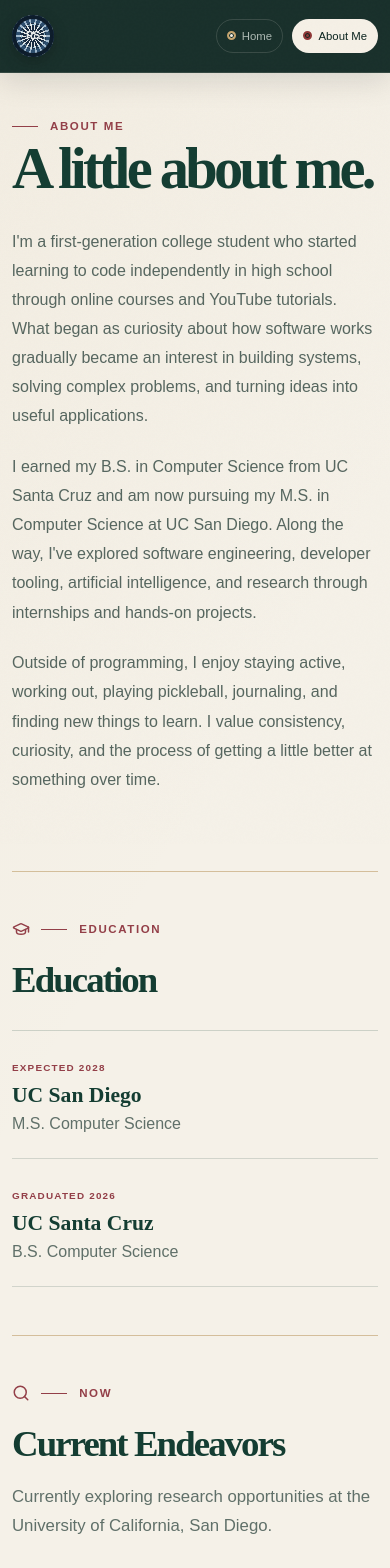
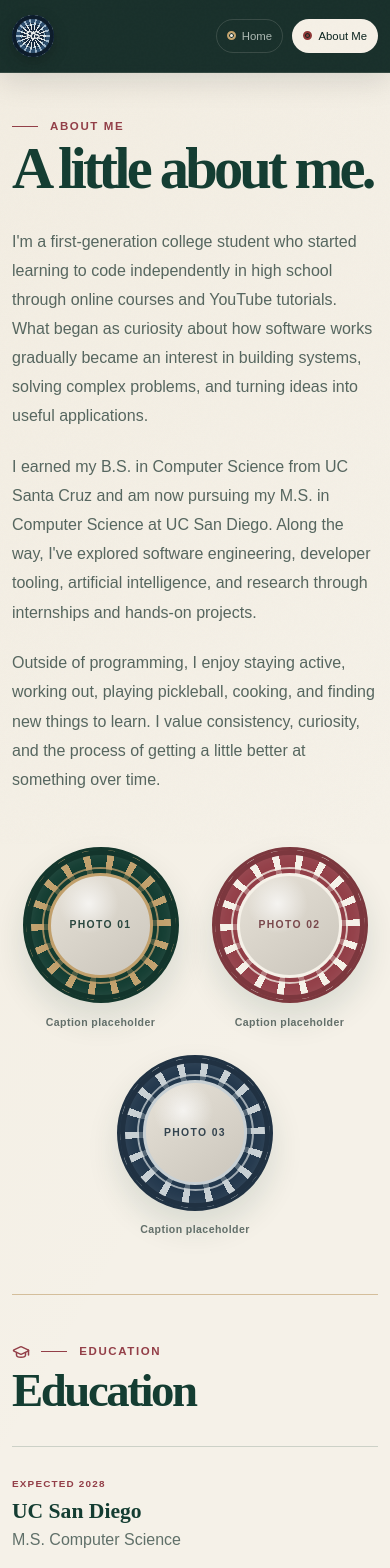
Before and after one commit to raymonsadhra/raymonsadhra.github.io, a Next.js app: page /about in a window 390 px wide. Shown: the top 1568 px of the page. Built offline with nearby package versions, Linux system fonts and the light colour scheme; no server answers.

Commit message:
Add responsive About photo chip layout

```diff
--- a/src/app/about/page.tsx
+++ b/src/app/about/page.tsx
@@ -1,4 +1,6 @@
 import { FileText, Github, GraduationCap, Linkedin, Mail, Search } from "lucide-react";
+import { PhotoPokerChip } from "@/components/PhotoPokerChip";
+import { educationPhotoChip, introductionPhotoChips } from "@/data/about";
 import { hasLink, links } from "@/data/links";
 import { withBasePath } from "@/data/siteEnvironment";
 import { analyticsEvents, isUmamiAnalyticsEnabled } from "@/data/analytics";
@@ -18,29 +20,37 @@ const contactLinks = [
 export default function About() {
   return <article className="about-v18 shell">
     <header className="about-v18-intro">
+      <div className="about-v20-intro-copy">
         <p className="eyebrow">About Me</p>
         <h1>A little about me.</h1>
         <div className="about-v18-copy">
           <p>I&apos;m a first-generation college student who started learning to code independently in high school through online courses and YouTube tutorials. What began as curiosity about how software works gradually became an interest in building systems, solving complex problems, and turning ideas into useful applications.</p>
           <p>I earned my B.S. in Computer Science from UC Santa Cruz and am now pursuing my M.S. in Computer Science at UC San Diego. Along the way, I&apos;ve explored software engineering, developer tooling, artificial intelligence, and research through internships and hands-on projects.</p>
-        <p>Outside of programming, I enjoy staying active, working out, playing pickleball, journaling, and finding new things to learn. I value consistency, curiosity, and the process of getting a little better at something over time.</p>
+          <p>Outside of programming, I enjoy staying active, working out, playing pickleball, cooking, and finding new things to learn. I value consistency, curiosity, and the process of getting a little better at something over time.</p>
+        </div>
+      </div>
+      <div className="about-v20-photo-zigzag" aria-label="Personal photo placeholders">
+        {introductionPhotoChips.map((chip, index) => <PhotoPokerChip key={chip.placeholder} {...chip} className={`photo-zigzag-${index + 1}`} />)}
       </div>
     </header>
 
-    <section className="about-v18-section about-v18-education" aria-labelledby="education-title">
+    <section className="about-v20-details" aria-label="Education and current endeavors">
+      <div className="about-v20-education" aria-labelledby="education-title">
         <div className="about-v18-label"><GraduationCap size={18} aria-hidden="true"/><p className="eyebrow">Education</p></div>
-      <div>
         <h2 id="education-title">Education</h2>
         <div className="education-entries">
           <article><span>Expected 2028</span><h3>UC San Diego</h3><p>M.S. Computer Science</p></article>
           <article><span>Graduated 2026</span><h3>UC Santa Cruz</h3><p>B.S. Computer Science</p></article>
         </div>
       </div>
-    </section>
-
-    <section className="about-v18-section current-endeavors" aria-labelledby="endeavors-title">
+      <div className="about-v20-education-photo">
+        <PhotoPokerChip {...educationPhotoChip} size="feature" />
+      </div>
+      <div className="about-v20-endeavors current-endeavors" aria-labelledby="endeavors-title">
         <div className="about-v18-label"><Search size={18} aria-hidden="true"/><p className="eyebrow">Now</p></div>
-      <div><h2 id="endeavors-title">Current Endeavors</h2><p>Currently exploring research opportunities at the University of California, San Diego.</p></div>
+        <h2 id="endeavors-title">Current Endeavors</h2>
+        <p>Currently exploring research opportunities at the University of California, San Diego.</p>
+      </div>
     </section>
 
     <section className="about-v18-contact" id="contact" aria-labelledby="contact-title">
--- a/src/app/globals.css
+++ b/src/app/globals.css
@@ -227,3 +227,162 @@ main:has(.about-v18){background:linear-gradient(120deg,rgba(193,160,108,.05),tra
 .about-v18-contact a:hover{color:var(--poker-burgundy);border-color:var(--poker-burgundy)}
 .analytics-disclosure{max-width:42rem;margin-top:1.25rem;color:var(--muted);font-size:.78rem;line-height:1.55}
 @media(max-width:700px){.about-v18{padding-top:3rem}.about-v18-intro h1{font-size:clamp(3.1rem,15vw,5rem)}.about-v18-section{grid-template-columns:1fr;gap:1.5rem;padding-block:3rem}.education-entries{grid-template-columns:1fr}.education-entries article,.education-entries article+article{padding:1.35rem 0;border-left:0}.about-v18-contact nav{gap:.6rem 1.2rem}}
+
+/* V20 — About photo chips and left-aligned personal details */
+.about-v18-intro {
+  display: grid;
+  grid-template-columns: minmax(0, 1.08fr) minmax(360px, .92fr);
+  gap: clamp(2.5rem, 6vw, 6rem);
+  max-width: none;
+  align-items: start;
+}
+.about-v20-intro-copy { min-width: 0; }
+.about-v20-intro-copy h1 { max-width: 650px; }
+.about-v20-photo-zigzag {
+  display: grid;
+  grid-template-columns: repeat(2, minmax(0, 1fr));
+  grid-template-areas: ". first" "second ." ". third";
+  gap: .4rem 1rem;
+  align-items: start;
+  padding-top: 1.25rem;
+}
+.photo-zigzag-1 { grid-area: first; }
+.photo-zigzag-2 { grid-area: second; }
+.photo-zigzag-3 { grid-area: third; }
+.photo-poker-chip {
+  --photo-chip: var(--poker-felt);
+  --photo-chip-accent: var(--poker-gold);
+  width: min(100%, 220px);
+  margin: 0;
+  justify-self: center;
+  text-align: center;
+}
+.photo-poker-chip-feature { width: min(100%, 300px); }
+.photo-poker-chip-burgundy { --photo-chip: var(--poker-burgundy); --photo-chip-accent: var(--poker-ivory); }
+.photo-poker-chip-navy { --photo-chip: #23384d; --photo-chip-accent: #c8d0d4; }
+.photo-poker-chip-ring {
+  position: relative;
+  aspect-ratio: 1;
+  padding: 14.5%;
+  border: 3px solid color-mix(in srgb, var(--photo-chip) 82%, #101713);
+  border-radius: 50%;
+  background:
+    repeating-conic-gradient(from 5deg, var(--photo-chip-accent) 0 6deg, var(--photo-chip) 6deg 20deg);
+  box-shadow:
+    inset 0 0 0 5px color-mix(in srgb, var(--photo-chip) 82%, #111),
+    inset 0 0 18px rgba(255,255,255,.16),
+    0 16px 32px rgba(20,61,50,.12);
+  transition: transform .25s ease, box-shadow .25s ease;
+}
+.photo-poker-chip-ring::before {
+  content: "";
+  position: absolute;
+  inset: 11%;
+  border: 2px solid color-mix(in srgb, var(--photo-chip-accent) 76%, transparent);
+  border-radius: 50%;
+  pointer-events: none;
+}
+.photo-poker-chip-center {
+  position: relative;
+  width: 100%;
+  height: 100%;
+  overflow: hidden;
+  display: grid;
+  place-items: center;
+  border: 3px solid var(--photo-chip-accent);
+  border-radius: 50%;
+  color: color-mix(in srgb, var(--photo-chip) 62%, #4f5753);
+  background:
+    radial-gradient(circle at 38% 28%, rgba(255,255,255,.7), transparent 32%),
+    linear-gradient(145deg, #e6e1d7, #cbc6bc);
+  box-shadow: 0 0 0 4px color-mix(in srgb, var(--photo-chip) 68%, transparent);
+}
+.photo-poker-chip-center span {
+  font: 750 .65rem/1 "DM Sans Variable", sans-serif;
+  text-transform: uppercase;
+  letter-spacing: .13em;
+}
+.photo-poker-chip figcaption {
+  margin-top: .65rem;
+  color: #65716c;
+  font-size: .66rem;
+  font-weight: 700;
+  letter-spacing: .04em;
+}
+.photo-poker-chip:hover .photo-poker-chip-ring {
+  transform: translateY(-3px);
+  box-shadow:
+    inset 0 0 0 5px color-mix(in srgb, var(--photo-chip) 82%, #111),
+    inset 0 0 18px rgba(255,255,255,.16),
+    0 20px 38px rgba(20,61,50,.16);
+}
+.about-v20-details {
+  display: grid;
+  grid-template-columns: minmax(0, 1.08fr) minmax(320px, .92fr);
+  grid-template-areas: "education photo" "endeavors photo";
+  gap: 0 clamp(3rem, 7vw, 7rem);
+  padding: clamp(3rem, 6vw, 5rem) 0;
+  border-top: 1px solid rgba(193,160,108,.62);
+}
+.about-v20-education { grid-area: education; }
+.about-v20-education-photo {
+  grid-area: photo;
+  display: grid;
+  place-items: center;
+  align-self: center;
+}
+.about-v20-endeavors {
+  grid-area: endeavors;
+  padding-top: clamp(3rem, 6vw, 5rem);
+  margin-top: clamp(3rem, 6vw, 5rem);
+  border-top: 1px solid rgba(20,61,50,.18);
+}
+.about-v20-details h2 {
+  margin: .45rem 0 0;
+  color: var(--poker-felt);
+  font: 650 clamp(2.3rem, 4.8vw, 4.5rem)/.98 "DM Sans Variable";
+  letter-spacing: -.052em;
+}
+.about-v20-endeavors>p {
+  max-width: 650px;
+  margin: 1.2rem 0 0;
+  color: #607069;
+  font-size: clamp(1.05rem,1.6vw,1.2rem);
+  line-height: 1.75;
+}
+@media(max-width: 980px) {
+  .about-v18-intro { grid-template-columns: minmax(0, 1fr) minmax(300px, .72fr); gap: 2.5rem; }
+  .about-v20-photo-zigzag { grid-template-columns: 1fr; grid-template-areas: "first" "second" "third"; gap: 1.25rem; }
+  .photo-poker-chip-intro { width: min(100%, 190px); }
+  .photo-zigzag-1, .photo-zigzag-3 { justify-self: end; }
+  .photo-zigzag-2 { justify-self: start; }
+  .about-v20-details { grid-template-columns: minmax(0, 1fr) minmax(260px, .7fr); gap: 0 2.5rem; }
+}
+@media(max-width: 700px) {
+  .about-v18-intro { grid-template-columns: 1fr; gap: 2rem; padding-bottom: 3.5rem; }
+  .about-v20-photo-zigzag {
+    grid-template-columns: repeat(2, minmax(0, 1fr));
+    grid-template-areas: "first second" "third third";
+    gap: 1.5rem .75rem;
+    padding-top: 0;
+  }
+  .photo-poker-chip-intro { width: min(100%, 156px); }
+  .photo-zigzag-1, .photo-zigzag-2, .photo-zigzag-3 { justify-self: center; }
+  .about-v20-details {
+    grid-template-columns: 1fr;
+    grid-template-areas: "education" "photo" "endeavors";
+    gap: 0;
+    padding-block: 3rem;
+  }
+  .about-v20-education-photo { padding: 3rem 0; }
+  .photo-poker-chip-feature { width: min(76vw, 260px); }
+  .about-v20-endeavors { margin-top: 0; padding-top: 3rem; }
+  .about-v20-details h2 { font-size: clamp(2.3rem, 12vw, 3.8rem); }
+}
+@media(max-width: 380px) {
+  .about-v20-photo-zigzag { grid-template-columns: 1fr; grid-template-areas: "first" "second" "third"; }
+  .photo-poker-chip-intro { width: min(66vw, 190px); }
+}
+@media(prefers-reduced-motion: reduce) {
+  .photo-poker-chip-ring { transition: none; }
+}
--- /dev/null
+++ b/src/components/PhotoPokerChip.tsx
@@ -0,0 +1,46 @@
+import Image from "next/image";
+import { withBasePath } from "@/data/siteEnvironment";
+
+type PhotoPokerChipProps = {
+  imageSrc?: string | null;
+  alt?: string;
+  caption: string;
+  placeholder: string;
+  tone?: "forest" | "burgundy" | "navy";
+  size?: "intro" | "feature";
+  objectPosition?: string;
+  className?: string;
+};
+
+export function PhotoPokerChip({
+  imageSrc,
+  alt = "",
+  caption,
+  placeholder,
+  tone = "forest",
+  size = "intro",
+  objectPosition = "50% 50%",
+  className = "",
+}: PhotoPokerChipProps) {
+  const hasImage = Boolean(imageSrc);
+
+  return <figure
+    className={`photo-poker-chip photo-poker-chip-${tone} photo-poker-chip-${size} ${className}`.trim()}
+    aria-hidden={hasImage ? undefined : true}
+  >
+    <div className="photo-poker-chip-ring">
+      <div className="photo-poker-chip-center">
+        {imageSrc
+          ? <Image
+              src={withBasePath(imageSrc)}
+              alt={alt}
+              fill
+              sizes={size === "feature" ? "(max-width: 700px) 240px, 300px" : "(max-width: 700px) 156px, 220px"}
+              style={{ objectFit: "cover", objectPosition }}
+            />
+          : <span>{placeholder}</span>}
+      </div>
+    </div>
+    <figcaption>{caption}</figcaption>
+  </figure>;
+}
--- /dev/null
+++ b/src/data/about.ts
@@ -0,0 +1,40 @@
+export type PhotoPokerChipData = {
+  imageSrc: string | null;
+  alt: string;
+  caption: string;
+  placeholder: string;
+  tone: "forest" | "burgundy" | "navy";
+  objectPosition?: string;
+};
+
+export const introductionPhotoChips: PhotoPokerChipData[] = [
+  {
+    imageSrc: null,
+    alt: "",
+    caption: "Caption placeholder",
+    placeholder: "Photo 01",
+    tone: "forest",
+  },
+  {
+    imageSrc: null,
+    alt: "",
+    caption: "Caption placeholder",
+    placeholder: "Photo 02",
+    tone: "burgundy",
+  },
+  {
+    imageSrc: null,
+    alt: "",
+    caption: "Caption placeholder",
+    placeholder: "Photo 03",
+    tone: "navy",
+  },
+];
+
+export const educationPhotoChip: PhotoPokerChipData = {
+  imageSrc: null,
+  alt: "",
+  caption: "Caption placeholder",
+  placeholder: "Photo 04",
+  tone: "forest",
+};
```
Also changed, not shown: 1 other file (tests, documents, lock files or other folders). Lines whose indentation alone changed are shown as unchanged.
